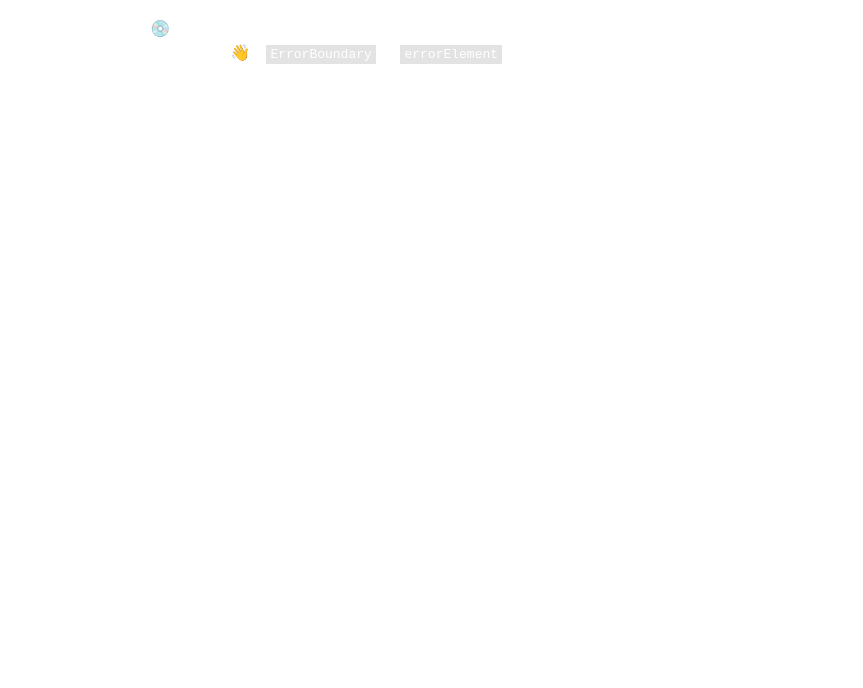
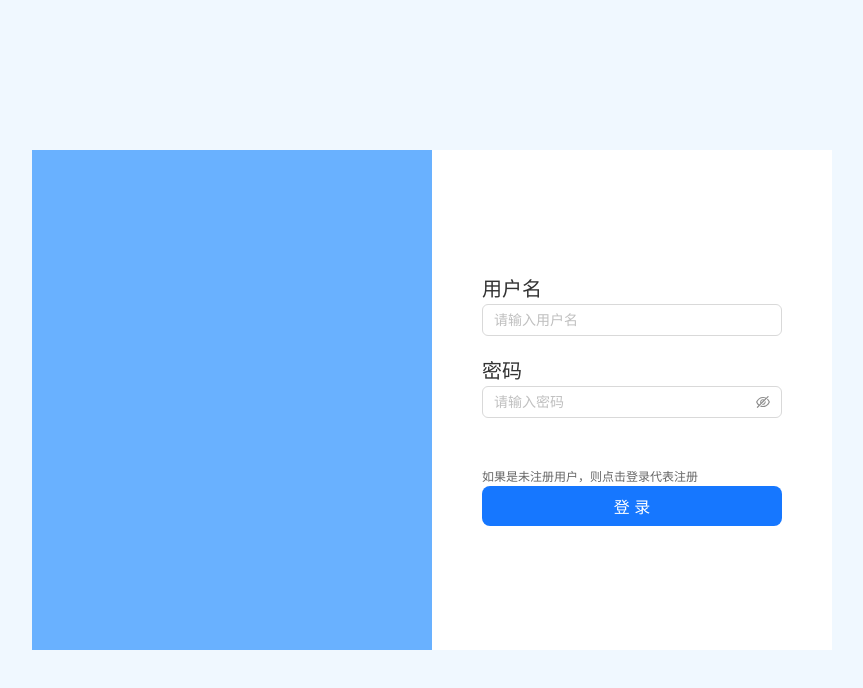
Before and after one commit to chendx97/custom-vocab, a React (Vite) app: page /login in a window 1280 px wide. Before the commit this address had no page. Shown: the top 688 px of the page, without its empty margins (208-1071 px from the left). Built offline with nearby package versions, Linux system fonts and the light colour scheme.

Commit message:
feat: 登录页布局

```diff
--- a/package.json
+++ b/package.json
@@ -11,6 +11,7 @@
     "preview": "vite preview"
   },
   "dependencies": {
+    "js-cookie": "^3.0.5",
     "react": "^18.2.0",
     "react-dom": "^18.2.0",
     "react-router-dom": "^6.22.3"
--- a/src/App.jsx
+++ b/src/App.jsx
@@ -1,7 +1,17 @@
-import { Outlet } from "react-router-dom"
-import MyAside from "./components/MyAside"
+import { useEffect } from "react";
+import { Outlet, useNavigate } from "react-router-dom";
+import Cookies from "js-cookie";
+import MyAside from "./components/MyAside";
 
 function App() {
+  const navigate = useNavigate();
+
+  useEffect(() => {
+    if (!Cookies.get('custom-vocab')) {
+      navigate('/login');
+    }
+  }, []);
+
   return (
     <>
       <MyAside />
--- a/src/assets/custom-ant.less
+++ b/src/assets/custom-ant.less
@@ -1,9 +1,4 @@
 .ant-btn {
   box-shadow: none;
   border: none;
-
-  &,
-  &.ant-btn-default:not(:disabled):not(.ant-btn-disabled):hover {
-    color: #fff;
-  }
 }
--- a/src/index.less
+++ b/src/index.less
@@ -15,6 +15,7 @@ body {
 
   #root {
     display: flex;
+    height: 100vh;
   }
 }
 
--- /dev/null
+++ b/src/pages/Login/index.jsx
@@ -0,0 +1,22 @@
+import { Input, Button } from 'antd';
+import styles from './index.module.less';
+
+function Login() {
+  return (
+    <div className={styles.loginPage}>
+      <div className="login-card">
+        <div className="login-img"></div>
+        <div className="login-info">
+          <div className="row-label">用户名</div>
+          <Input className='login-input' placeholder='请输入用户名' />
+          <div className="row-label">密码</div>
+          <Input.Password className='login-input' placeholder='请输入密码' />
+          <div className="login-tip">如果是未注册用户，则点击登录代表注册</div>
+          <Button className='login-btn' type='primary' size='large'>登录</Button>
+        </div>
+      </div>
+    </div>
+  )
+}
+
+export default Login;
--- /dev/null
+++ b/src/pages/Login/index.module.less
@@ -0,0 +1,44 @@
+.loginPage {
+  position: relative;
+  flex: 1;
+  background-color: aliceblue;
+
+  :global {
+    .login-card {
+      position: absolute;
+      left: 50%;
+      top: 50%;
+      transform: translate3d(-50%, -50%, 0);
+      display: flex;
+      align-items: stretch;
+      height: 500px;
+
+      .login-img {
+        width: 400px;
+        background-color: #69b1ff;
+      }
+    }
+
+    .login-info {
+      display: flex;
+      flex-direction: column;
+      justify-content: center;
+      box-sizing: border-box;
+      padding: 50px;
+      width: 400px;
+      font-size: 20px;
+      color: #333;
+      background-color: #fff;
+
+      .login-input {
+        margin-bottom: 20px;
+      }
+
+      .login-tip {
+        margin-top: 30px;
+        font-size: 12px;
+        color: #666;
+      }
+    }
+  }
+}
--- a/src/pages/StartStudy/index.module.less
+++ b/src/pages/StartStudy/index.module.less
@@ -4,6 +4,14 @@
   background-color: #ad6598;
 
   :global {
+    .ant-btn {
+
+      &,
+      &.ant-btn-default:not(:disabled):not(.ant-btn-disabled):hover {
+        color: #fff;
+      }
+    }
+
     .content-wrapper {
       width: 500px;
       position: absolute;
```
Also changed, not shown: src/router.jsx (+6 -1 lines), 1 other file (tests, documents, lock files or other folders).
